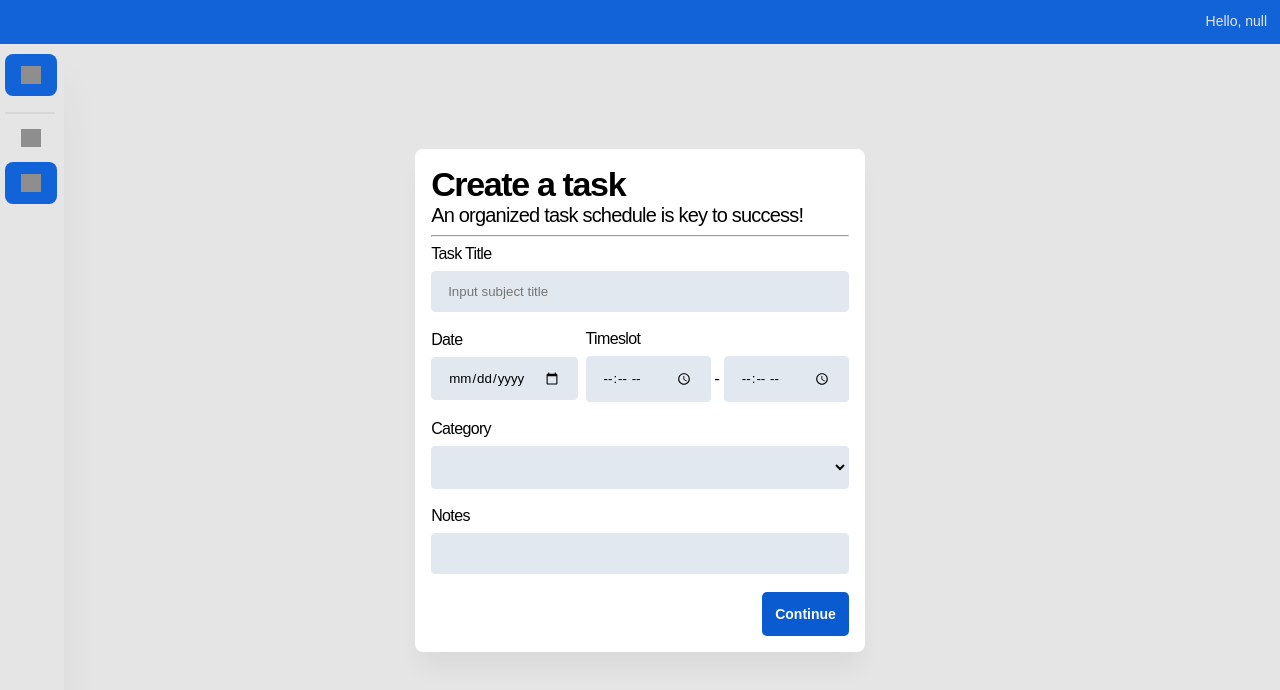
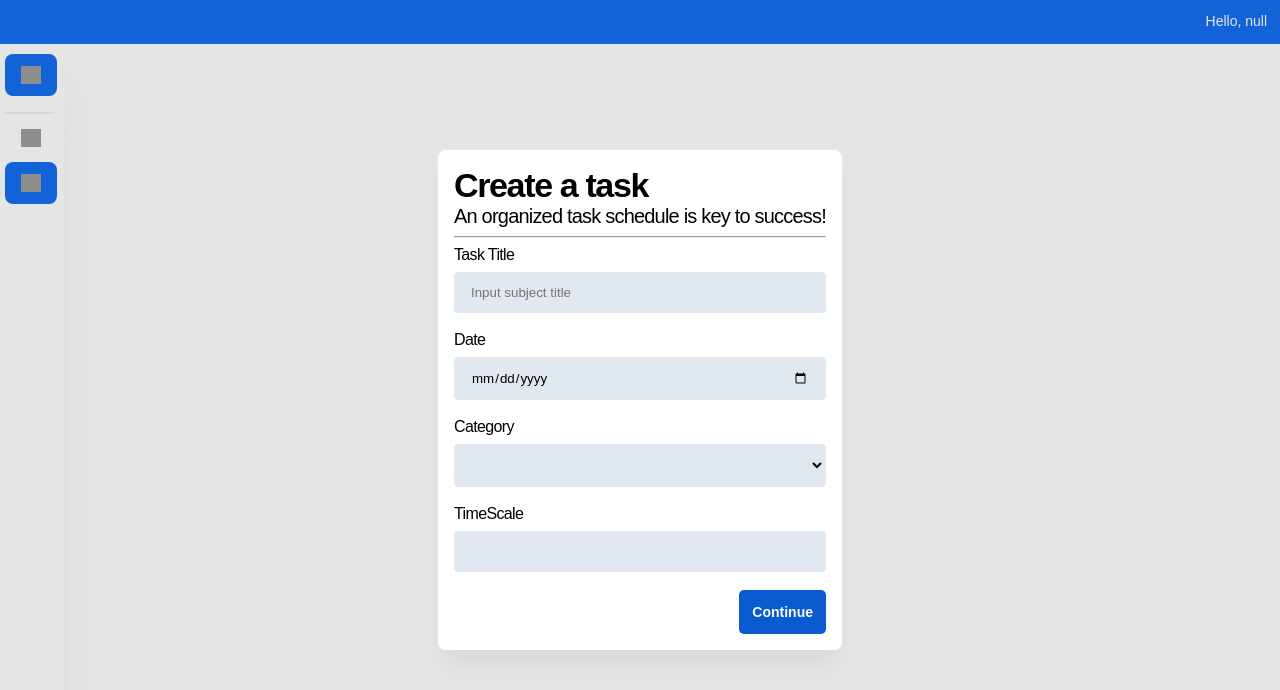
Before and after one commit to mmfallacy/task-space, a SvelteKit app: page /sandbox-componentalize in a window 1280 px wide. Both pictures are taken after a click on the button 31 px from the left and 75 px from the top of the page. Shown: the top 690 px of the page. Built offline with nearby package versions, Linux system fonts and the light colour scheme; grey boxes are pictures that could not be loaded.

Commit message:
Edited TaskForm

```diff
--- a/src/components/TaskForm.svelte
+++ b/src/components/TaskForm.svelte
@@ -61,7 +61,6 @@
     <br />
 
     <!-- Date and Time -->
-    <div class="date-time-wrapper">
       <div class="date">
         <div style="margin: 0px 0px 8px 0px;">
           <label class="TTCommons-Regular-16" for="name">Date</label>
@@ -69,35 +68,12 @@
         <div>
           <input
             class="form"
-            style="width:fit-content"
             type="date"
             id="date"
             name="date"
           />
         </div>
       </div>
-
-      <div class="time">
-        <div style="margin: 0px 0px 8px 0px;">
-          <label class="TTCommons-Regular-16" for="name">Timeslot</label>
-        </div>
-        <div>
-          <input
-            class="form"
-            style="width:fit-content"
-            type="time"
-            name="startTime"
-          />
-          <nobr>-</nobr>
-          <input
-            class="form"
-            style="width:fit-content"
-            type="time"
-            name="endTime"
-          />
-        </div>
-    </div>
-</div>
 <br />
 
 <!-- Category -->
@@ -115,12 +91,19 @@
 </div>
 <br />
 
-<!-- Notes -->
+<!-- TimeScale -->
 <div style="margin: 0px 0px 8px 0px;">
-  <label class="TTCommons-Regular-16" for="name">Notes</label>
+  <label class="TTCommons-Regular-16" for="name">TimeScale</label>
 </div>
 <div>
-  <input class="form" type="text" name="notes" />
+    <input
+    class="form"
+    type="number"
+    name="timescale"
+    min="1"
+    max="10"
+    required
+  />
 </div>
 <br />
 
```
